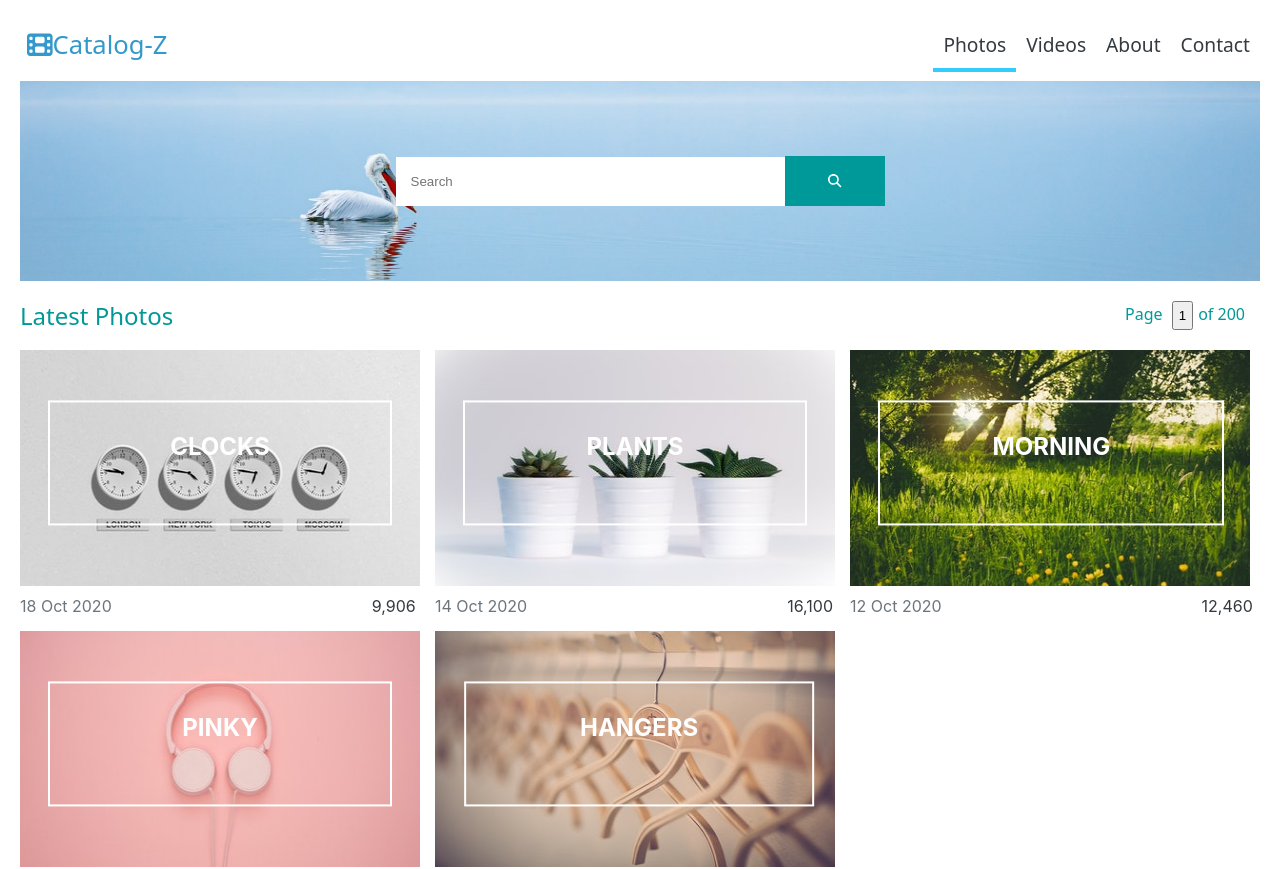
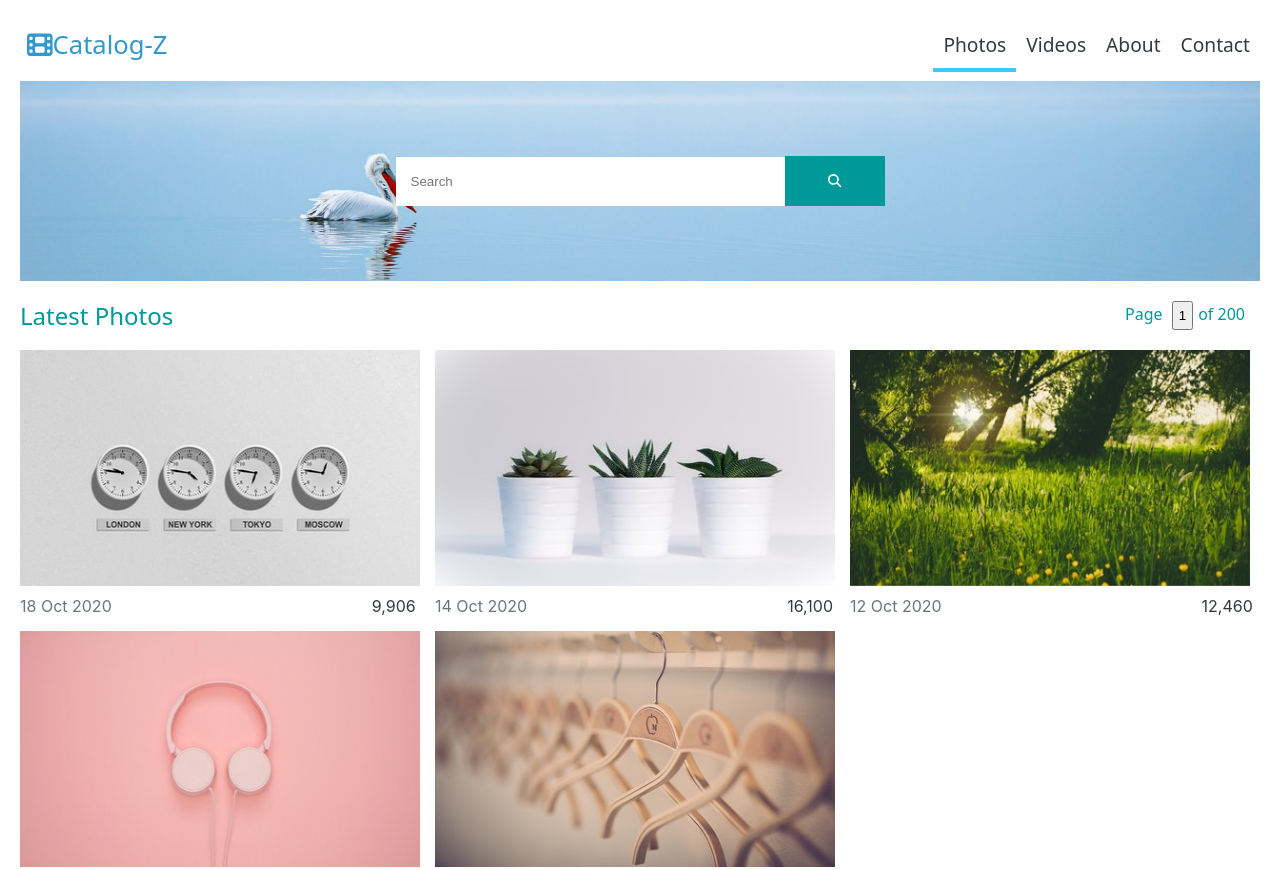
Before and after one commit to tanshu98/Catalog---Z, a React (Create React App) app: page / in a window 1280 px wide. Shown: the top 869 px of the page. Built offline with nearby package versions, Linux system fonts and the light colour scheme.

Commit message:
Added Card Hover Effect

```diff
--- a/src/Components/Card/Card.css
+++ b/src/Components/Card/Card.css
@@ -1,15 +1,21 @@
+
+
 h2 {
-    text-transform: uppercase;
-    color: #fff;
+    transition: 0.5s ease;
+    opacity: 0;
     position: absolute;
-    width: 70%;
-    height: 23%;
     top: 35%;
     left: 50%;
     transform: translate(-50%, -50%);
+    text-transform: uppercase;
+    color: #fff;
+    width: 70%;
+    height: 23%;
     border: 2px solid #fff;
     padding: 30px;
-    /* display: none; */
+  }
+  h2:hover{
+    opacity: 1;
   }
   .card {
     display: flex;
@@ -17,8 +23,16 @@ h2 {
     flex-direction: column;
   }
   .card img {
+    display: block;
+    opacity: 1;
     width: 400px;
     height: 236px;
+    transition: .5s ease;
+    backface-visibility: hidden;
+  }
+  .card img:hover{
+    opacity: 0.6;
+
   }
   .card .image-details {
     display: flex;
```
